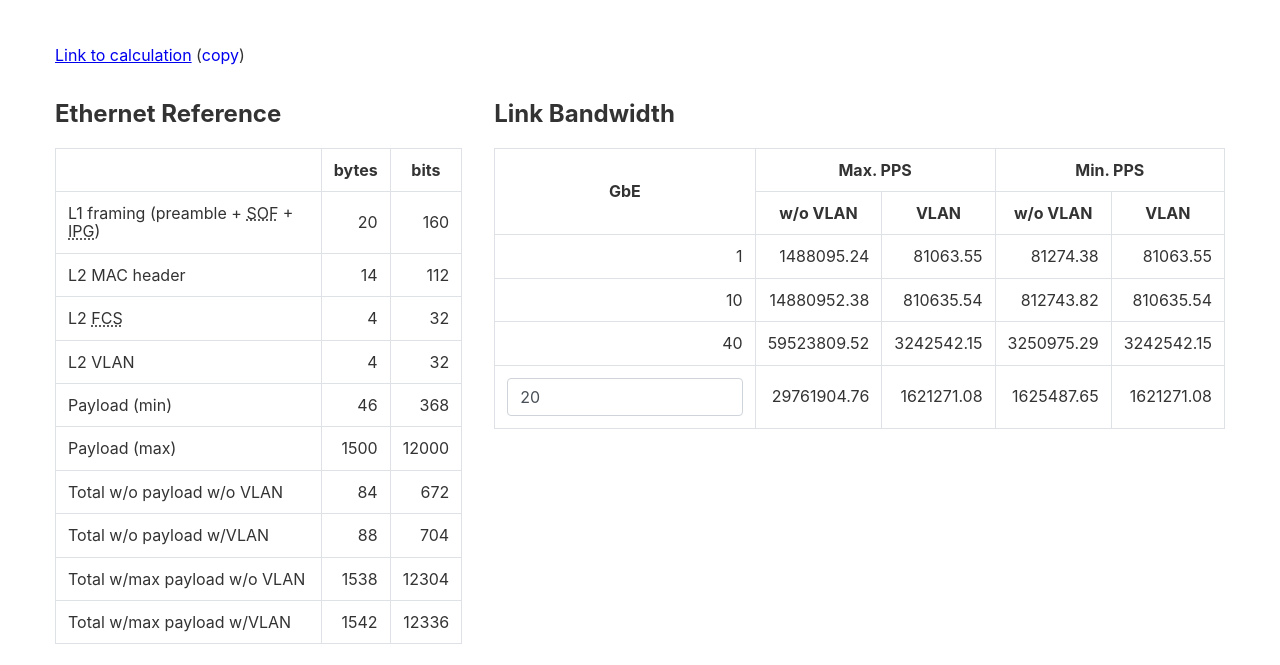
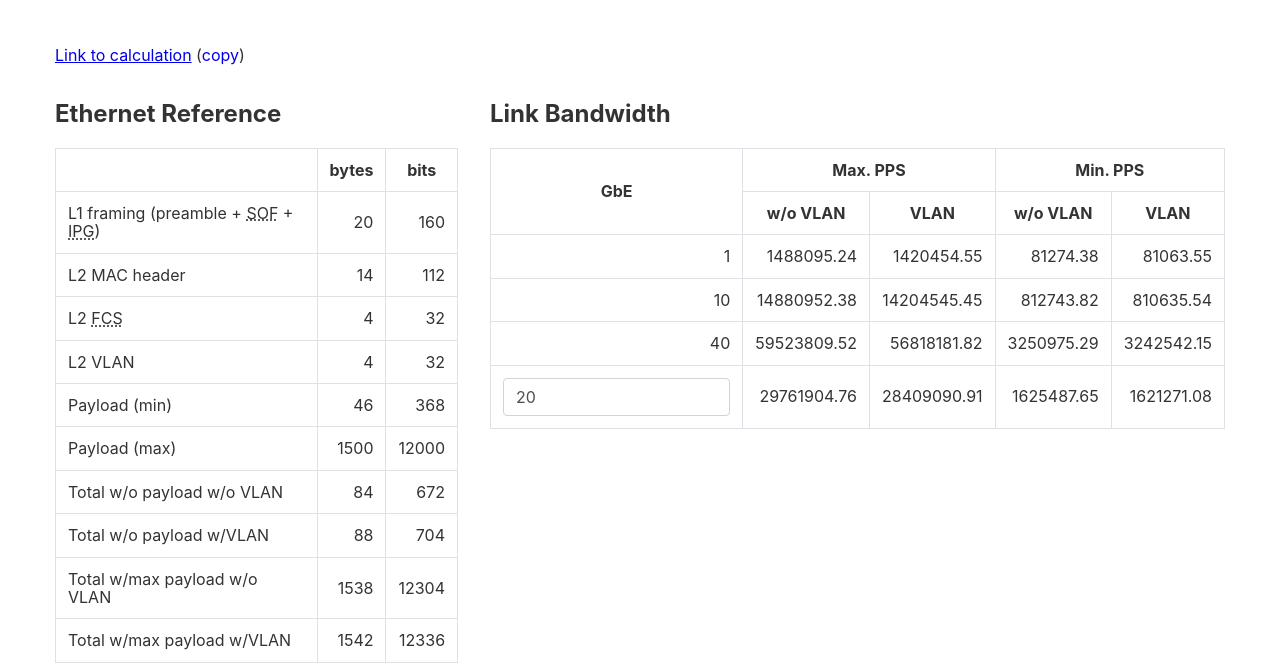
Before and after one commit to BIFIT/rate-calc, a plain HTML site: page index.html in a window 1280 px wide. Shown: the part 87-752 px from the top of the page. Drawn offline with Linux system fonts and the light colour scheme.

Commit message:
Update index.html
fix. Link Bandwidth max. pps VLAN

```diff
--- a/index.html
+++ b/index.html
@@ -149,7 +149,7 @@
         var link_speed = gbe * 1000 * 1000 * 1000;
         return {
           max: link_speed / bits(min_total_wo_vlan),
-          max_vlan: link_speed / bits(max_total_vlan),
+          max_vlan: link_speed / bits(min_total_vlan),
           min: link_speed / bits(max_total_wo_vlan),
           min_vlan: link_speed / bits(max_total_vlan)
         };
```
